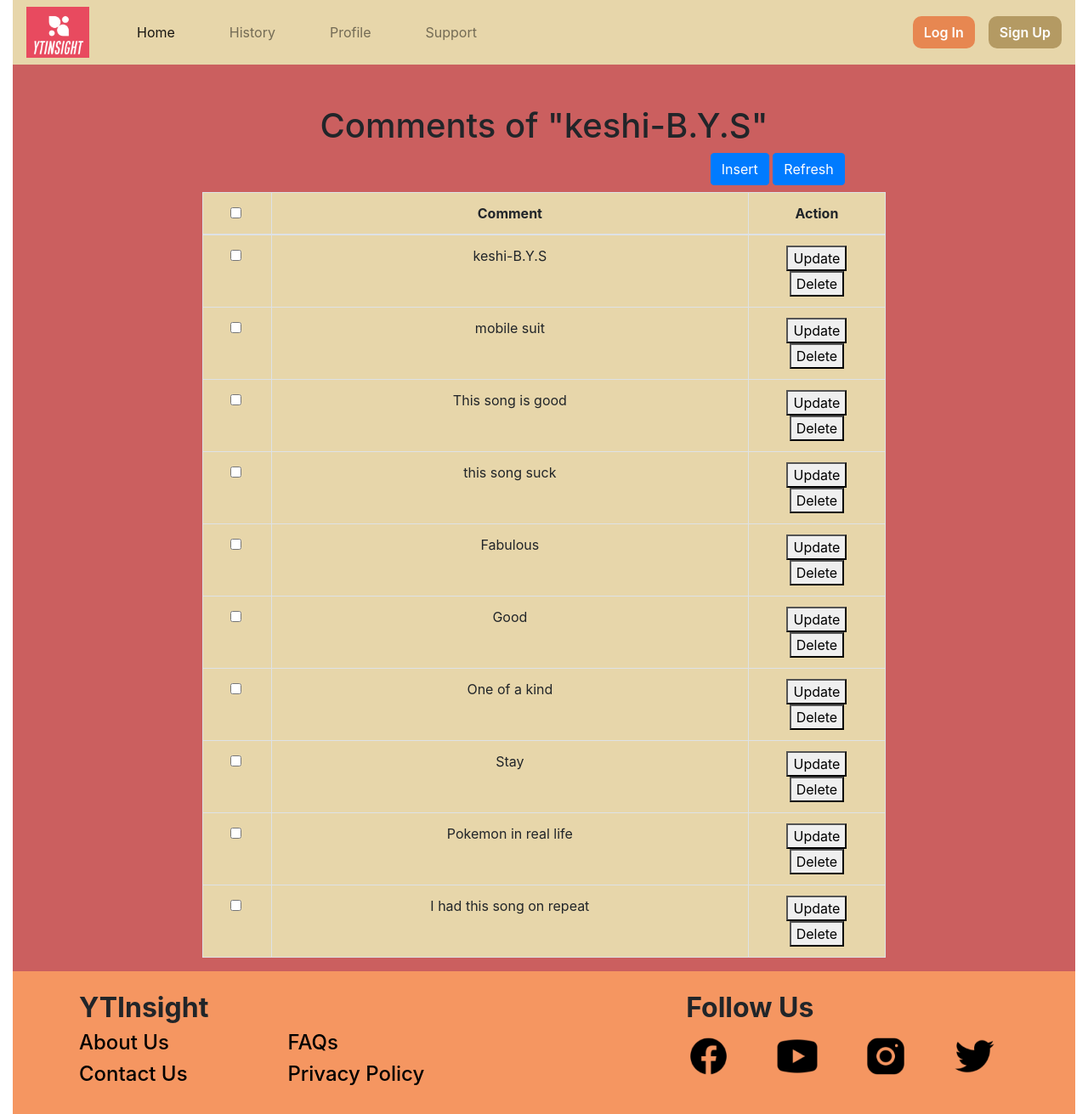
After one commit to onggitt/DES323_Project, a Django app: page /comments in a window 1280 px wide. The commit adds this page. Shown: the whole page at 85% size. Run offline with Django 4.2, Linux system fonts and the light colour scheme.

Commit message:
Co-authored-by: 6322772086 Peeranut Aimcharoen <2086Peeranut@users.noreply.github.com> Co-authored-by: Praveenasak Kammayee <Praveenasak@users.noreply.github.com> Co-authored-by: Phuditttt <6322771740@users.noreply.github.com> Co-authored-by: ThaiBoonchai <ThaiBoonchai@users.noreply.github.com>

```diff
--- a/hello_world/core/views.py
+++ b/hello_world/core/views.py
@@ -5,3 +5,7 @@ def index(request):
         "title": "Django example",
     }
     return render(request, "index.html", context)
+
+def comment_index(request):
+    context = {}
+    return render(request, "components/comments.html", context=context)
--- /dev/null
+++ b/hello_world/templates/components/comments.html
@@ -0,0 +1,196 @@
+{% extends 'components/layout.html' %}
+
+{% block title %}
+YTInsight
+{% endblock %}
+
+{% block content %}
+<script>
+    function Insert() {
+        console.log("Insert")
+    }
+    function Refresh() {
+        console.log("Refresh")
+    }
+    function Update() {
+        console.log("Update")
+    }
+    function Delete() {
+        console.log("Delete")
+    }
+</script>
+<div style="min-height: 95vh; background-color: #CB5F5F;" id="content">
+    <h1 class="pt-5" style="text-align: center;">Comments of "keshi-B.Y.S"</h1>
+    <div class="col-md-8 mx-auto">
+        <table class="table table-hover table-bordered" style="background-color: #E7D6AA;">
+            <thead>
+                <tr>
+                    <th class="col-1" scope="col" style="text-align: center;">
+                        <span class="custom-checkbox">
+                            <input type="checkbox" id="selectAll">
+                            <label for="selectAll"></label>
+                        </span>
+                    </th>
+                    <th scope="col" class="col-7" style="text-align: center;">Comment</th>
+                    <div class="text-right mb-2">
+                        <button onclick="Insert()" type="button" class="btn btn-primary ml-2" >Insert</button>
+                        <button onclick="Refresh()" type="button" class="btn btn-primary mr-5">Refresh</button>
+                    </div>
+                    <th scope="col" class="col-2" style="text-align: center;">Action</th>
+                </tr>
+            </thead>
+            <tbody>
+                <tr>
+                    <th scope="col" style="text-align: center;">
+                        <span class="custom-checkbox">
+                            <input type="checkbox" id="checkbox1" name="options[]" value="1">
+                            <label for="checkbox1"></label>
+                        </span>
+                    </th>
+                    <td style="text-align: center;">keshi-B.Y.S</td>
+                    <td>
+                        <div style="text-align: center;">
+                        <button onclick="Update()">Update</button>
+                        <button onclick="Delete()">Delete</button>
+                        </div>
+                    </td>
+                </tr>
+                <tr>
+                    <th scope="col" style="text-align: center;">
+                        <span class="custom-checkbox">
+                            <input type="checkbox" id="checkbox1" name="options[]" value="1">
+                            <label for="checkbox2"></label>
+                        </span>
+                    </th>
+                    <td style="text-align: center;">mobile suit</td>
+                    <td>
+                        <div style="text-align: center;">
+                            <button onclick="Update()">Update</button>
+                            <button onclick="Delete()">Delete</button>
+                        </div>
+                    </td>
+                </tr>
+                <tr>
+                    <th scope="col" style="text-align: center;">
+                        <span class="custom-checkbox">
+                            <input type="checkbox" id="checkbox1" name="options[]" value="1">
+                            <label for="checkbox2"></label>
+                        </span>
+                    </th>
+                    <td style="text-align: center;">This song is good</td>
+                    <td>
+                        <div style="text-align: center;">
+                            <button onclick="Update()">Update</button>
+                            <button onclick="Delete()">Delete</button>
+                        </div>
+                    </td>
+                </tr>
+                <tr>
+                    <th scope="col" style="text-align: center;">
+                        <span class="custom-checkbox">
+                            <input type="checkbox" id="checkbox1" name="options[]" value="1">
+                            <label for="checkbox2"></label>
+                        </span>
+                    </th>
+                    <td style="text-align: center;">this song suck</td>
+                    <td>
+                        <div style="text-align: center;">
+                            <button onclick="Update()">Update</button>
+                            <button onclick="Delete()">Delete</button>
+                        </div>
+                    </td>
+                </tr>
+                <tr>
+                    <th scope="col" style="text-align: center;">
+                        <span class="custom-checkbox">
+                            <input type="checkbox" id="checkbox1" name="options[]" value="1">
+                            <label for="checkbox2"></label>
+                        </span>
+                    </th>
+                    <td style="text-align: center;">Fabulous</td>
+                    <td>
+                        <div style="text-align: center;">
+                            <button onclick="Update()">Update</button>
+                            <button onclick="Delete()">Delete</button>
+                        </div>
+                    </td>
+                </tr>
+                <tr>
+                    <th scope="col" style="text-align: center;">
+                        <span class="custom-checkbox">
+                            <input type="checkbox" id="checkbox1" name="options[]" value="1">
+                            <label for="checkbox2"></label>
+                        </span>
+                    </th>
+                    <td style="text-align: center;">Good</td>
+                    <td>
+                        <div style="text-align: center;">
+                            <button onclick="Update()">Update</button>
+                            <button onclick="Delete()">Delete</button>
+                        </div>
+                    </td>
+                </tr>
+                <tr>
+                    <th scope="col" style="text-align: center;">
+                        <span class="custom-checkbox">
+                            <input type="checkbox" id="checkbox1" name="options[]" value="1">
+                            <label for="checkbox2"></label>
+                        </span>
+                    </th>
+                    <td style="text-align: center;">One of a kind</td>
+                    <td>
+                        <div style="text-align: center;">
+                            <button onclick="Update()">Update</button>
+                            <button onclick="Delete()">Delete</button>
+                        </div>
+                    </td>
+                </tr>
+                <tr>
+                    <th scope="col" style="text-align: center;">
+                        <span class="custom-checkbox">
+                            <input type="checkbox" id="checkbox1" name="options[]" value="1">
+                            <label for="checkbox2"></label>
+                        </span>
+                    </th>
+                    <td style="text-align: center;">Stay</td>
+                    <td>
+                        <div style="text-align: center;">
+                            <button onclick="Update()">Update</button>
+                            <button onclick="Delete()">Delete</button>
+                        </div>
+                    </td>
+                </tr>
+                <tr>
+                    <th scope="col" style="text-align: center;">
+                        <span class="custom-checkbox">
+                            <input type="checkbox" id="checkbox1" name="options[]" value="1">
+                            <label for="checkbox2"></label>
+                        </span>
+                    </th>
+                    <td style="text-align: center;">Pokemon in real life</td>
+                    <td>
+                        <div style="text-align: center;">
+                            <button onclick="Update()">Update</button>
+                            <button onclick="Delete()">Delete</button>
+                        </div>
+                    </td>
+                </tr>
+                <tr>
+                    <th scope="col" style="text-align: center;">
+                        <span class="custom-checkbox">
+                            <input type="checkbox" id="checkbox1" name="options[]" value="1">
+                            <label for="checkbox2"></label>
+                        </span>
+                    </th>
+                    <td style="text-align: center;">I had this song on repeat</td>
+                    <td>
+                        <div style="text-align: center;">
+                            <button onclick="Update()">Update</button>
+                            <button onclick="Delete()">Delete</button>
+                        </div>
+                    </td>
+                </tr>
+            </tbody>
+        </table>
+    </div>
+    {% endblock %}
--- a/hello_world/templates/components/subcom/header.html
+++ b/hello_world/templates/components/subcom/header.html
@@ -9,7 +9,7 @@
   <div class="collapse navbar-collapse" id="navbarSupportedContent">
     <ul class="navbar-nav mr-auto ml-5">
       <li class="nav-item active mr-5">
-        <a class="nav-link" href="#">Home</a>
+        <a class="nav-link" href="https://cautious-space-yodel-9rxgr5g5x69fpwgr-8000.app.github.dev">Home</a>
       </li>
       <li class="nav-item mr-5">
         <a class="nav-link" href="#">History</a>
--- a/hello_world/urls.py
+++ b/hello_world/urls.py
@@ -24,6 +24,7 @@ urlpatterns = [
     path("", core_views.index),
     path("admin/", admin.site.urls),
     path("__reload__/", include("django_browser_reload.urls")),
+    path("comments", core_views.comment_index)
 ]
 if settings.DEBUG:
     urlpatterns += static(settings.MEDIA_URL, document_root=settings.MEDIA_ROOT)
```
Also changed, not shown: hello_world/templates/index.html (+7 -6 lines), hello_world/templates/components/index.html (deleted).
